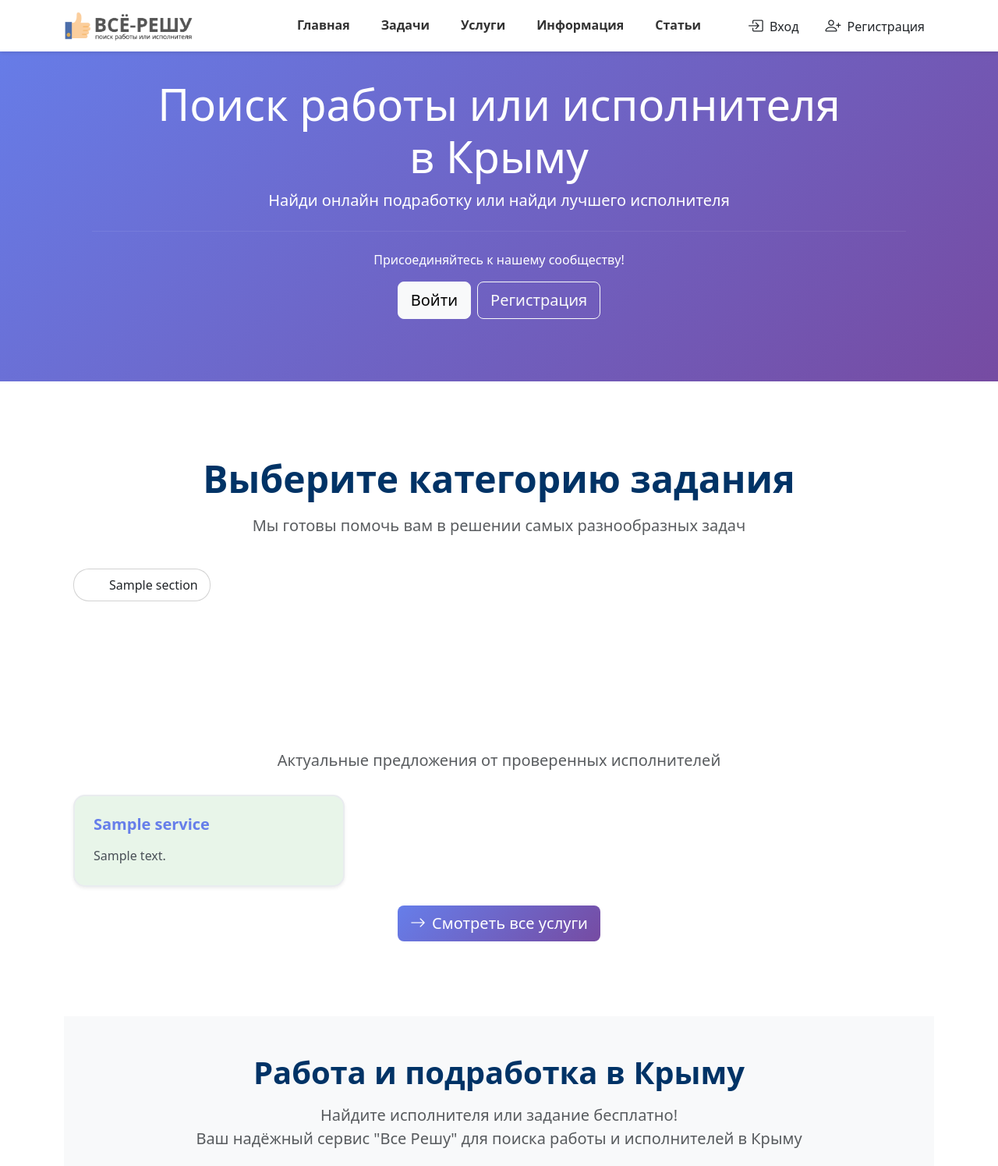
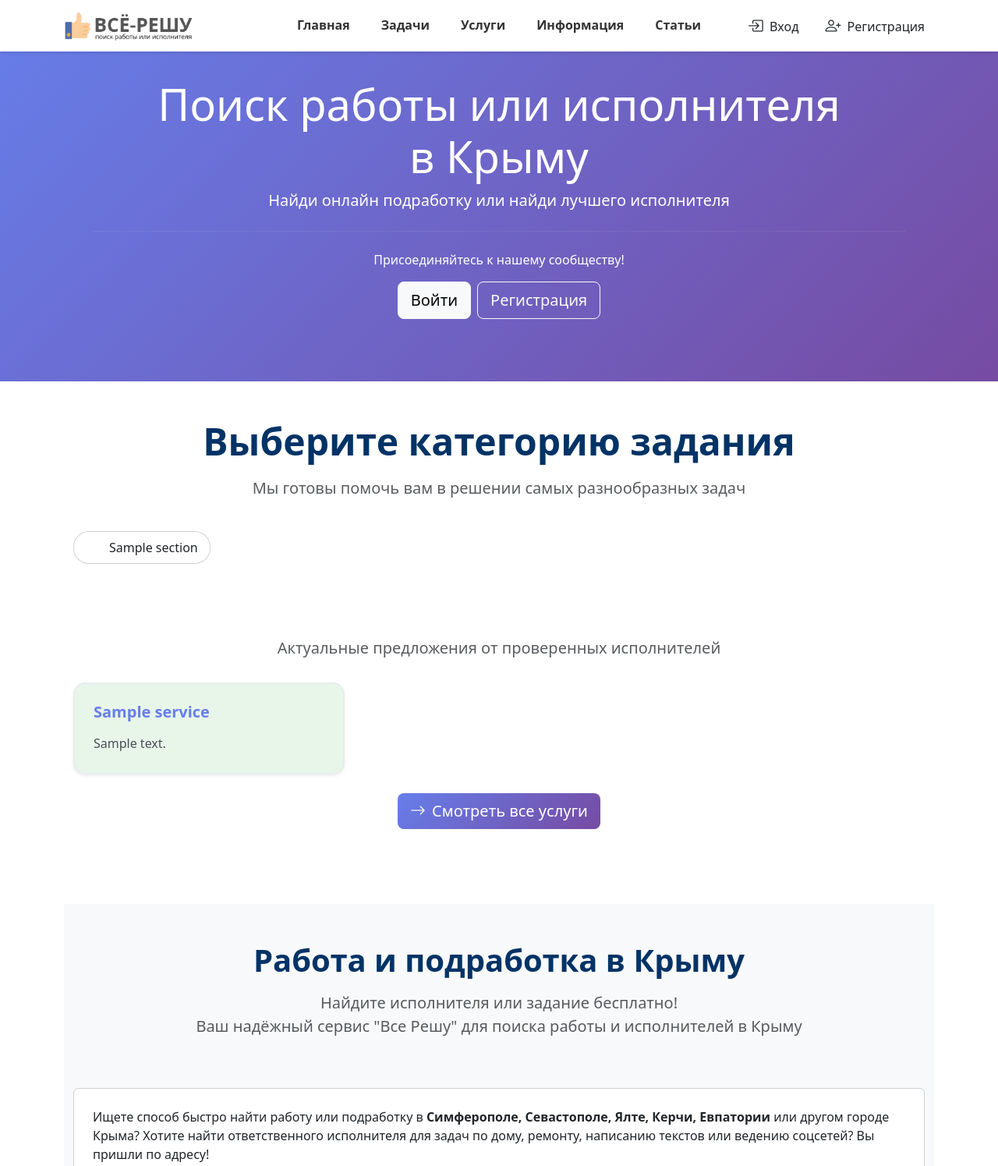
Before and after one commit to OlegDeb/vsereshu, a Django app: template templates/main/home.html in a window 1280 px wide. Shown: the top 1495 px of the page at 78% size. Run offline with Django 3.2, Linux system fonts and the light colour scheme; the template is opened without the code that fills it: most values are stand-ins (such as "Sample title", 1, 10 or a date in 2020).

Commit message:
16.11.25-8

```diff
--- a/templates/main/home.html
+++ b/templates/main/home.html
@@ -29,7 +29,7 @@
 
 <!-- Секция с категориями задач -->
 {% if sections_with_categories %}
-<section class="py-5 mt-5">
+<section class="mt-5">
     <div class="container">
         <div class="row mb-4">
             <div class="col-12 text-center">
```
